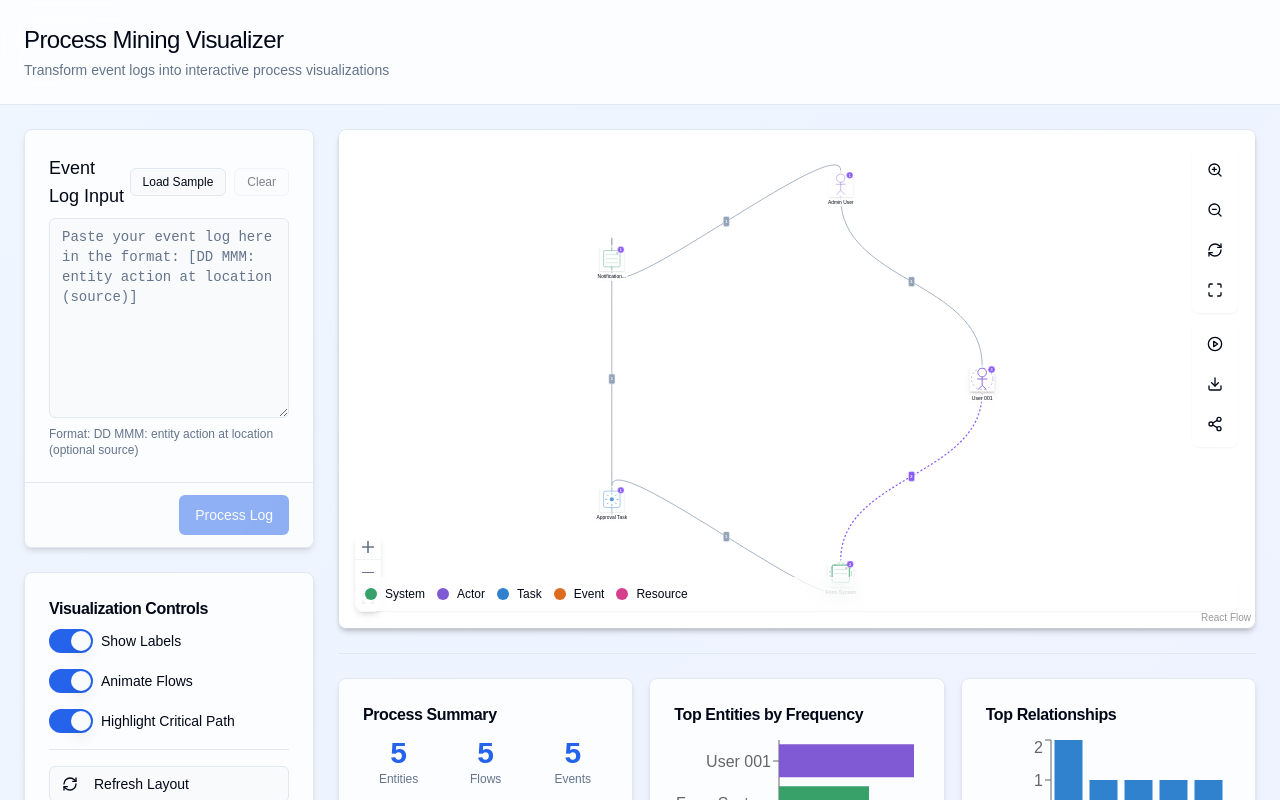
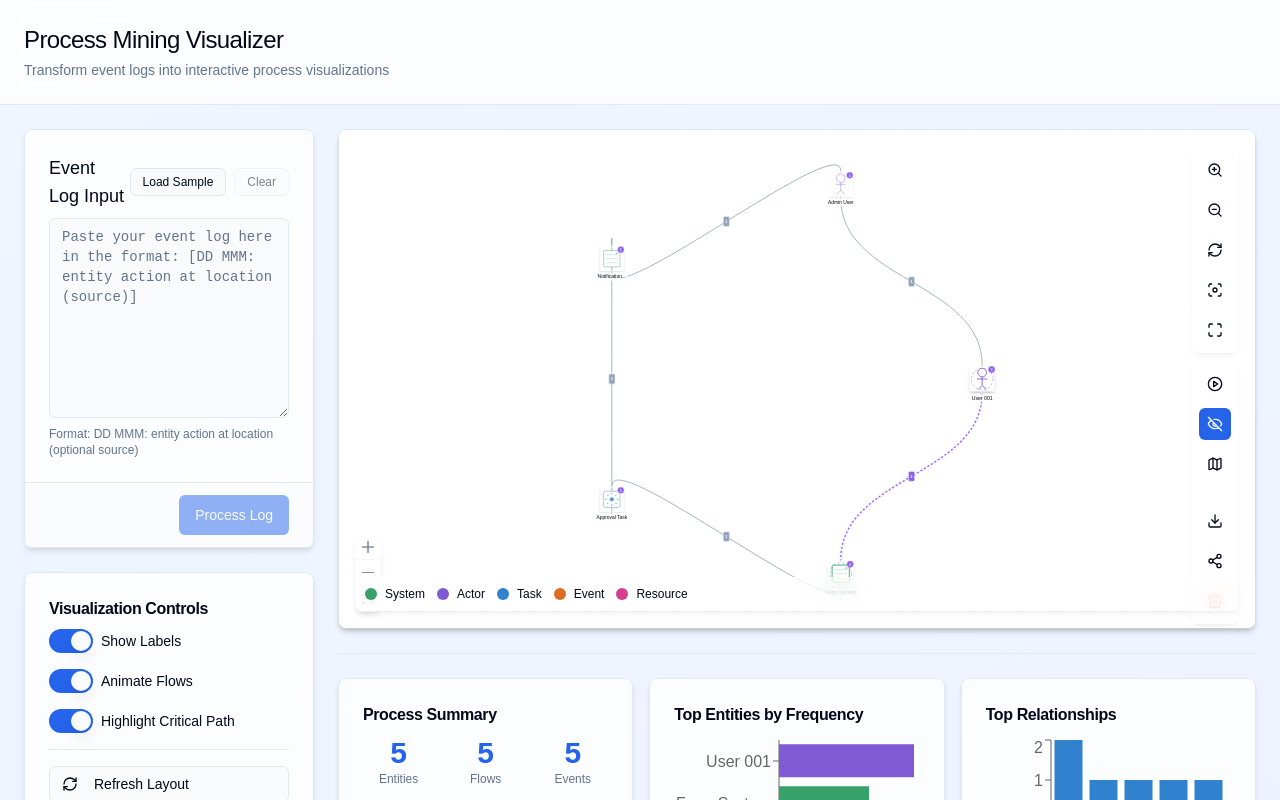
Before and after one commit to zakounji/flowquest-visualizer, a React (Vite) app: page / in a window 1280 px wide. Shown: the top 800 px of the page. Built offline with nearby package versions, Linux system fonts and the light colour scheme.

Commit message:
Enhance visualization features
Add more visual enhancements to the visualization.

```diff
--- a/src/components/ProcessVisualization.tsx
+++ b/src/components/ProcessVisualization.tsx
@@ -21,12 +21,17 @@ const ProcessVisualization = ({
   animateFlows = true,
   highlightCriticalPath = true,
 }: ProcessVisualizationProps) => {
+  // State variables
   const [highlightedPath, setHighlightedPath] = useState<string[]>([]);
   const [selectedEntity, setSelectedEntity] = useState<Entity | null>(null);
   const [isDetailViewOpen, setIsDetailViewOpen] = useState(false);
   const [currentAnimationStep, setCurrentAnimationStep] = useState(-1);
   const [isAnimating, setIsAnimating] = useState(false);
   const [isFullscreen, setIsFullscreen] = useState(false);
+  const [showDetails, setShowDetails] = useState(true);
+  const [showMinimap, setShowMinimap] = useState(false);
+
+  // Refs
   const containerRef = useRef<HTMLDivElement>(null);
   const animationTimerRef = useRef<number | null>(null);
   const flowRef = useRef<any>(null);
@@ -55,6 +60,25 @@ const ProcessVisualization = ({
 
   const shareVisualization = () => {
     toast.success('Sharing feature coming soon!');
+  };
+
+  const focusOnSelection = () => {
+    if (flowRef.current && selectedEntity) {
+      flowRef.current.fitView({
+        padding: 0.5,
+        duration: 800,
+        nodes: [{ id: selectedEntity.id }]
+      });
+      toast.info('Focused on selected entity');
+    } else {
+      toast.info('No entity selected');
+    }
+  };
+
+  const clearSelection = () => {
+    setSelectedEntity(null);
+    setIsDetailViewOpen(false);
+    toast.info('Selection cleared');
   };
 
   const handleNodeClick = useCallback((entity: Entity) => {
@@ -92,6 +116,7 @@ const ProcessVisualization = ({
               animationTimerRef.current = null;
             }
             setIsAnimating(false);
+            toast.info('Animation complete');
             return -1;
           }
           return nextStep;
@@ -123,6 +148,7 @@ const ProcessVisualization = ({
         (containerRef.current as any).msRequestFullscreen();
       }
       setIsFullscreen(true);
+      toast.info('Entered fullscreen mode');
     } else {
       // Exit fullscreen
       if (document.exitFullscreen) {
@@ -133,8 +159,21 @@ const ProcessVisualization = ({
         (document as any).msExitFullscreen();
       }
       setIsFullscreen(false);
+      toast.info('Exited fullscreen mode');
     }
   }, [isFullscreen]);
+
+  // Toggle details visibility
+  const toggleDetails = useCallback(() => {
+    setShowDetails(prev => !prev);
+    toast.info(`${showDetails ? 'Hiding' : 'Showing'} details`);
+  }, [showDetails]);
+
+  // Toggle minimap visibility
+  const toggleMinimap = useCallback(() => {
+    setShowMinimap(prev => !prev);
+    toast.info(`${showMinimap ? 'Hiding' : 'Showing'} minimap`);
+  }, [showMinimap]);
 
   // Listen for fullscreen change events
   useEffect(() => {
@@ -165,12 +204,13 @@ const ProcessVisualization = ({
           <ProcessFlowVisualization
             processData={processData}
             highlightedPath={highlightedPath}
-            showLabels={showLabels}
+            showLabels={showLabels && showDetails}
             animateFlows={animateFlows}
             onNodeClick={handleNodeClick}
             currentAnimationStep={currentAnimationStep}
             isAnimating={isAnimating}
             flowRef={flowRef}
+            showMinimap={showMinimap}
           />
 
           <VisualizationControls
@@ -181,11 +221,17 @@ const ProcessVisualization = ({
             onShare={shareVisualization}
             onToggleAnimation={toggleAnimation}
             onToggleFullscreen={toggleFullscreen}
+            onToggleDetails={toggleDetails}
+            onFocusSelection={focusOnSelection}
+            onClearSelection={clearSelection}
+            onToggleMinimap={toggleMinimap}
             isAnimating={isAnimating}
             isFullscreen={isFullscreen}
+            showDetails={showDetails}
+            showMinimap={showMinimap}
           />
 
-          <EntityTypeLegend />
+          {showDetails && <EntityTypeLegend />}
 
           <EntityDetailView
             entity={selectedEntity}
--- a/src/components/visualization/ProcessFlowVisualization.tsx
+++ b/src/components/visualization/ProcessFlowVisualization.tsx
@@ -12,7 +12,8 @@ import {
   ConnectionLineType,
   Panel,
   useReactFlow,
-  ReactFlowProvider
+  ReactFlowProvider,
+  MiniMap
 } from '@xyflow/react';
 import '@xyflow/react/dist/style.css';
 import { ProcessData, Entity, Relationship, EntityType } from '@/types/processTypes';
@@ -29,6 +30,7 @@ interface ProcessFlowVisualizationProps {
   currentAnimationStep: number;
   isAnimating: boolean;
   flowRef?: React.MutableRefObject<any>;
+  showMinimap?: boolean;
 }
 
 // Define the node types for React Flow
@@ -41,6 +43,15 @@ const edgeTypes = {
   processEdge: ProcessEdge,
 };
 
+// Helper function for node class names in minimap
+const nodeColor = (node: Node) => {
+  const entity = node.data?.entity;
+  if (!entity) return '#94a3b8';
+
+  const style = defaultEntityStyles[entity.type] || defaultEntityStyles[EntityType.TASK];
+  return style.color;
+};
+
 // Inner component that uses the React Flow hooks
 const ProcessFlowInner = ({
   processData,
@@ -50,7 +61,8 @@ const ProcessFlowInner = ({
   onNodeClick,
   currentAnimationStep,
   isAnimating,
-  flowRef
+  flowRef,
+  showMinimap = false
 }: ProcessFlowVisualizationProps) => {
   const [nodes, setNodes, onNodesChange] = useNodesState([]);
   const [edges, setEdges, onEdgesChange] = useEdgesState([]);
@@ -188,9 +200,20 @@ const ProcessFlowInner = ({
       fitView
       attributionPosition="bottom-right"
       onInit={onInit}
+      proOptions={{ hideAttribution: true }}
     >
       <Background color="#f1f5f9" gap={16} size={1} />
       <Controls showInteractive={false} />
+
+      {showMinimap && (
+        <MiniMap
+          nodeColor={nodeColor}
+          maskColor="rgba(0, 0, 0, 0.1)"
+          className="glass-panel"
+          zoomable
+          pannable
+        />
+      )}
     </ReactFlow>
   );
 };
--- a/src/components/visualization/VisualizationControls.tsx
+++ b/src/components/visualization/VisualizationControls.tsx
@@ -1,7 +1,27 @@
 
 import { Button } from '@/components/ui/button';
-import { ZoomIn, ZoomOut, RefreshCw, Download, Share2, PlayCircle, StopCircle, Maximize, Minimize } from 'lucide-react';
+import {
+  ZoomIn,
+  ZoomOut,
+  RefreshCw,
+  Download,
+  Share2,
+  PlayCircle,
+  StopCircle,
+  Maximize,
+  Minimize,
+  Settings,
+  Eye,
+  EyeOff,
+  Filter,
+  Focus,
+  Map,
+  Trash2,
+  Layers,
+  BookOpen
+} from 'lucide-react';
 import { Tooltip, TooltipContent, TooltipProvider, TooltipTrigger } from '@/components/ui/tooltip';
+import { Separator } from '@/components/ui/separator';
 
 interface VisualizationControlsProps {
   onZoomIn: () => void;
@@ -11,8 +31,14 @@ interface VisualizationControlsProps {
   onShare: () => void;
   onToggleAnimation?: () => void;
   onToggleFullscreen?: () => void;
+  onToggleDetails?: () => void;
+  onFocusSelection?: () => void;
+  onClearSelection?: () => void;
+  onToggleMinimap?: () => void;
   isAnimating?: boolean;
   isFullscreen?: boolean;
+  showDetails?: boolean;
+  showMinimap?: boolean;
 }
 
 const VisualizationControls = ({
@@ -23,8 +49,14 @@ const VisualizationControls = ({
   onShare,
   onToggleAnimation,
   onToggleFullscreen,
+  onToggleDetails,
+  onFocusSelection,
+  onClearSelection,
+  onToggleMinimap,
   isAnimating = false,
-  isFullscreen = false
+  isFullscreen = false,
+  showDetails = true,
+  showMinimap = false
 }: VisualizationControlsProps) => {
   return (
     <div className="absolute top-4 right-4 z-10">
@@ -64,6 +96,19 @@ const VisualizationControls = ({
                   <p>Reset View</p>
                 </TooltipContent>
               </Tooltip>
+
+              {onFocusSelection && (
+                <Tooltip>
+                  <TooltipTrigger asChild>
+                    <Button size="icon" variant="ghost" onClick={onFocusSelection} className="h-8 w-8">
+                      <Focus size={16} />
+                    </Button>
+                  </TooltipTrigger>
+                  <TooltipContent side="left">
+                    <p>Focus on Selection</p>
+                  </TooltipContent>
+                </Tooltip>
+              )}
 
               {onToggleFullscreen && (
                 <Tooltip>
@@ -108,6 +153,48 @@ const VisualizationControls = ({
                 </Tooltip>
               )}
 
+              {onToggleDetails && (
+                <Tooltip>
+                  <TooltipTrigger asChild>
+                    <Button
+                      size="icon"
+                      variant={showDetails ? "default" : "ghost"}
+                      onClick={onToggleDetails}
+                      className="h-8 w-8"
+                    >
+                      {showDetails ? (
+                        <EyeOff size={16} />
+                      ) : (
+                        <Eye size={16} />
+                      )}
+                    </Button>
+                  </TooltipTrigger>
+                  <TooltipContent side="left">
+                    <p>{showDetails ? "Hide Details" : "Show Details"}</p>
+                  </TooltipContent>
+                </Tooltip>
+              )}
+
+              {onToggleMinimap && (
+                <Tooltip>
+                  <TooltipTrigger asChild>
+                    <Button
+                      size="icon"
+                      variant={showMinimap ? "default" : "ghost"}
+                      onClick={onToggleMinimap}
+                      className="h-8 w-8"
+                    >
+                      <Map size={16} />
+                    </Button>
+                  </TooltipTrigger>
+                  <TooltipContent side="left">
+                    <p>{showMinimap ? "Hide Minimap" : "Show Minimap"}</p>
+                  </TooltipContent>
+                </Tooltip>
+              )}
+
+              <Separator className="my-1 bg-white/50" />
+
               <Tooltip>
                 <TooltipTrigger asChild>
                   <Button size="icon" variant="ghost" onClick={onExport} className="h-8 w-8">
@@ -129,6 +216,19 @@ const VisualizationControls = ({
                   <p>Share Visualization</p>
                 </TooltipContent>
               </Tooltip>
+
+              {onClearSelection && (
+                <Tooltip>
+                  <TooltipTrigger asChild>
+                    <Button size="icon" variant="ghost" onClick={onClearSelection} className="h-8 w-8 text-red-500 hover:text-red-600">
+                      <Trash2 size={16} />
+                    </Button>
+                  </TooltipTrigger>
+                  <TooltipContent side="left">
+                    <p>Clear Selection</p>
+                  </TooltipContent>
+                </Tooltip>
+              )}
             </div>
           </div>
         </div>
--- a/src/styles/processFlowStyles.css
+++ b/src/styles/processFlowStyles.css
@@ -9,6 +9,12 @@
   justify-content: center;
   align-items: center;
   font-size: 12px;
+  transition: transform 0.3s ease, box-shadow 0.3s ease;
+}
+
+.react-flow__node:hover {
+  transform: translateY(-2px);
+  box-shadow: 0 10px 15px -3px rgb(0 0 0 / 0.1), 0 4px 6px -4px rgb(0 0 0 / 0.1);
 }
 
 .react-flow__handle {
@@ -16,16 +22,24 @@
   width: 6px;
   height: 6px;
   border: 2px solid white;
+  transition: all 0.2s ease;
 }
 
 .react-flow__handle:hover {
   background-color: #8B5CF6;
+  transform: scale(1.2);
 }
 
 .react-flow__controls {
   box-shadow: 0 4px 6px -1px rgb(0 0 0 / 0.1), 0 2px 4px -2px rgb(0 0 0 / 0.1);
   border-radius: 8px;
   overflow: hidden;
+  opacity: 0.8;
+  transition: opacity 0.3s ease;
+}
+
+.react-flow__controls:hover {
+  opacity: 1;
 }
 
 .react-flow__controls-button {
@@ -34,14 +48,21 @@
   color: #64748b;
   padding: 5px;
   border-bottom: 1px solid #f1f5f9;
+  transition: background-color 0.2s ease, color 0.2s ease;
 }
 
 .react-flow__controls-button:hover {
   background-color: #f1f5f9;
+  color: #334155;
 }
 
 .react-flow__edge-path {
   stroke-width: 2;
+  transition: stroke-width 0.3s ease, stroke 0.3s ease;
+}
+
+.react-flow__edge:hover .react-flow__edge-path {
+  stroke-width: 3;
 }
 
 .stroke-1 {
@@ -56,6 +77,7 @@
   stroke-width: 2.5;
   stroke-dasharray: 5 5;
   animation: dash 1s linear infinite;
+  filter: drop-shadow(0 0 2px rgba(139, 92, 246, 0.4));
 }
 
 .edge-animating {
@@ -87,6 +109,18 @@
   }
 }
 
+@keyframes node-pulse {
+  0% {
+    filter: drop-shadow(0 0 3px rgba(139, 92, 246, 0.4));
+  }
+  50% {
+    filter: drop-shadow(0 0 6px rgba(139, 92, 246, 0.7));
+  }
+  100% {
+    filter: drop-shadow(0 0 3px rgba(139, 92, 246, 0.4));
+  }
+}
+
 .flow-particle {
   animation: pulse 1.5s infinite;
 }
@@ -104,6 +138,13 @@
   backdrop-filter: blur(10px);
   border: 1px solid rgba(255, 255, 255, 0.3);
   border-radius: 8px;
+  box-shadow: 0 4px 6px -1px rgba(0, 0, 0, 0.05), 0 2px 4px -2px rgba(0, 0, 0, 0.05);
+  transition: all 0.3s ease;
+}
+
+.glass-panel:hover {
+  background-color: rgba(255, 255, 255, 0.8);
+  box-shadow: 0 10px 15px -3px rgba(0, 0, 0, 0.05), 0 4px 6px -4px rgba(0, 0, 0, 0.05);
 }
 
 .react-flow__attribution {
@@ -135,3 +176,49 @@
   font-size: 12px;
   z-index: 10;
 }
+
+/* MiniMap styling */
+.react-flow__minimap {
+  background-color: rgba(255, 255, 255, 0.7);
+  backdrop-filter: blur(10px);
+  border: 1px solid rgba(255, 255, 255, 0.3);
+  border-radius: 8px;
+  transition: opacity 0.3s ease;
+  opacity: 0.8;
+  box-shadow: 0 4px 6px -1px rgba(0, 0, 0, 0.05), 0 2px 4px -2px rgba(0, 0, 0, 0.05);
+  right: 10px;
+  bottom: 10px;
+}
+
+.react-flow__minimap:hover {
+  opacity: 1;
+}
+
+.react-flow__minimap-mask {
+  fill: rgba(0, 0, 0, 0.1);
+}
+
+.react-flow__minimap-node {
+  fill: rgba(139, 92, 246, 0.6);
+  stroke: rgba(255, 255, 255, 0.5);
+  stroke-width: 1;
+  transition: fill 0.3s ease;
+}
+
+/* Animation for node selection */
+.react-flow__node.selected {
+  animation: node-pulse 1.5s infinite;
+}
+
+/* Tooltip enhancements */
+.react-tooltip {
+  background-color: rgba(255, 255, 255, 0.9);
+  backdrop-filter: blur(5px);
+  color: #334155;
+  box-shadow: 0 4px 6px -1px rgba(0, 0, 0, 0.1);
+  border-radius: 6px;
+  padding: 6px 10px;
+  font-size: 12px;
+  border: 1px solid rgba(139, 92, 246, 0.2);
+  z-index: 1000;
+}
```
